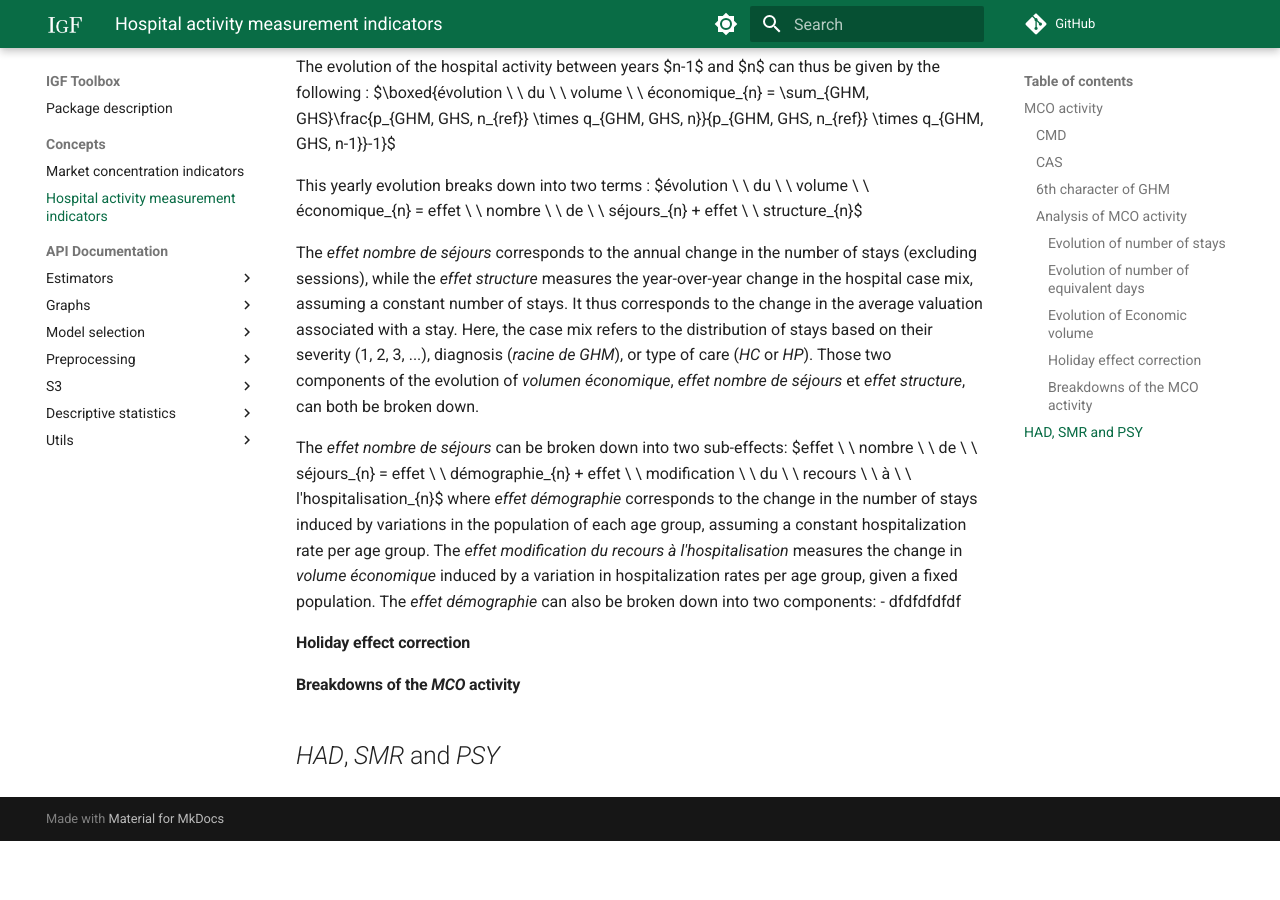
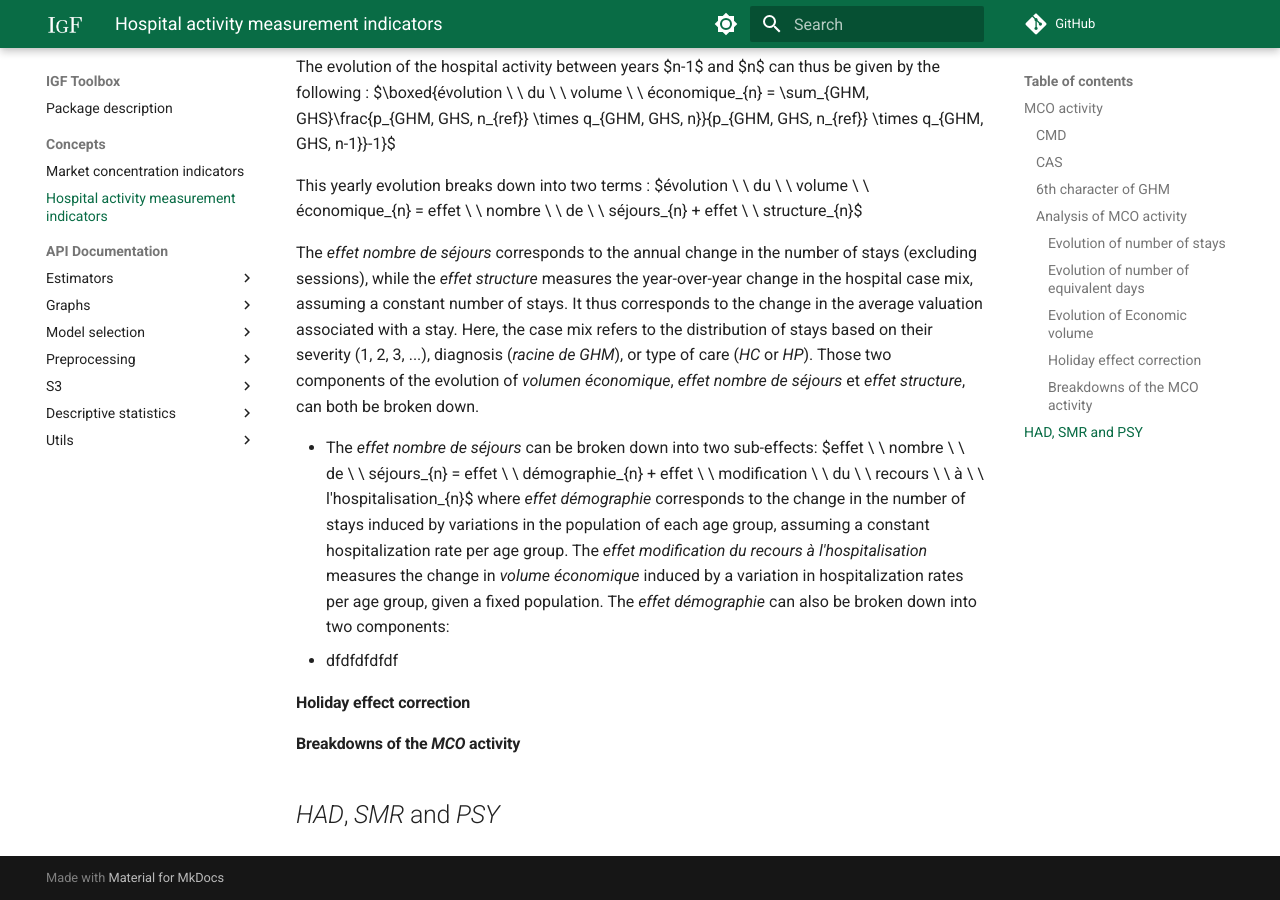
Before and after one commit to IGF-PSD/igf_toolbox, an MkDocs documentation site: the page built from docs/concepts/HOSPITAL_ACTIVITY.md, in a window 1280 px wide and 900 px high, scrolled down 6138 px. Built offline with MkDocs 1.6.1 and Material for MkDocs 9.7.7, drawn with Linux system fonts in a browser that asks for light colours; comment, search, counter and statistics services are not loaded; before the commit the page ends 6979 px from its top, so only the background shows below that.

```diff
--- a/docs/concepts/HOSPITAL_ACTIVITY.md
+++ b/docs/concepts/HOSPITAL_ACTIVITY.md
@@ -144,7 +144,7 @@ $évolution \ \ du \ \ volume \ \ économique_{n} = effet \ \ nombre \ \ de \ \
 
 The *effet nombre de séjours* corresponds to the annual change in the number of stays (excluding sessions), while the *effet structure* measures the year-over-year change in the hospital case mix, assuming a constant number of stays. It thus corresponds to the change in the average valuation associated with a stay. Here, the case mix refers to the distribution of stays based on their severity (1, 2, 3, ...), diagnosis (*racine de GHM*), or type of care (*HC* or *HP*). Those two components of the evolution of *volumen économique*, *effet nombre de séjours* et *effet structure*, can both be broken down.
 
-The *effet nombre de séjours* can be broken down into two sub-effects: $effet \ \ nombre \ \ de \ \ séjours_{n} = effet \ \ démographie_{n} + effet \ \ modification \ \ du \ \ recours \ \ à \ \ l'hospitalisation_{n}$ where *effet démographie* corresponds to the change in the number of stays induced by variations in the population of each age group, assuming a constant hospitalization rate per age group. The *effet modification du recours à l'hospitalisation* measures the change in *volume économique* induced by a variation in hospitalization rates per age group, given a fixed population. The *effet démographie* can also be broken down into two components:
+- The *effet nombre de séjours* can be broken down into two sub-effects: $effet \ \ nombre \ \ de \ \ séjours_{n} = effet \ \ démographie_{n} + effet \ \ modification \ \ du \ \ recours \ \ à \ \ l'hospitalisation_{n}$ where *effet démographie* corresponds to the change in the number of stays induced by variations in the population of each age group, assuming a constant hospitalization rate per age group. The *effet modification du recours à l'hospitalisation* measures the change in *volume économique* induced by a variation in hospitalization rates per age group, given a fixed population. The *effet démographie* can also be broken down into two components:
   - dfdfdfdfdf
 
 
```
